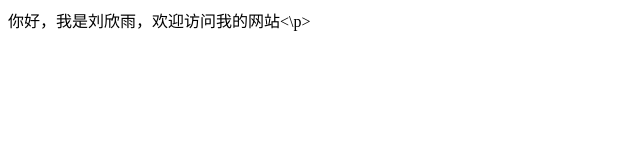
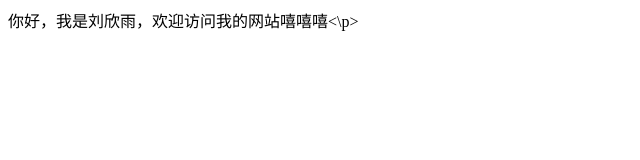
Before and after one commit to yyolo76/yyolo76.github.io, a plain HTML site: page index.html in a window 1280 px wide. Shown: the full height of the page, 0-640 px from the left. Drawn offline with Linux system fonts and the light colour scheme.

Commit message:
Update index.html

```diff
--- a/index.html
+++ b/index.html
@@ -1 +1 @@
-<p>你好，我是刘欣雨，欢迎访问我的网站<\p>
+<p>你好，我是刘欣雨，欢迎访问我的网站嘻嘻嘻<\p>
```
